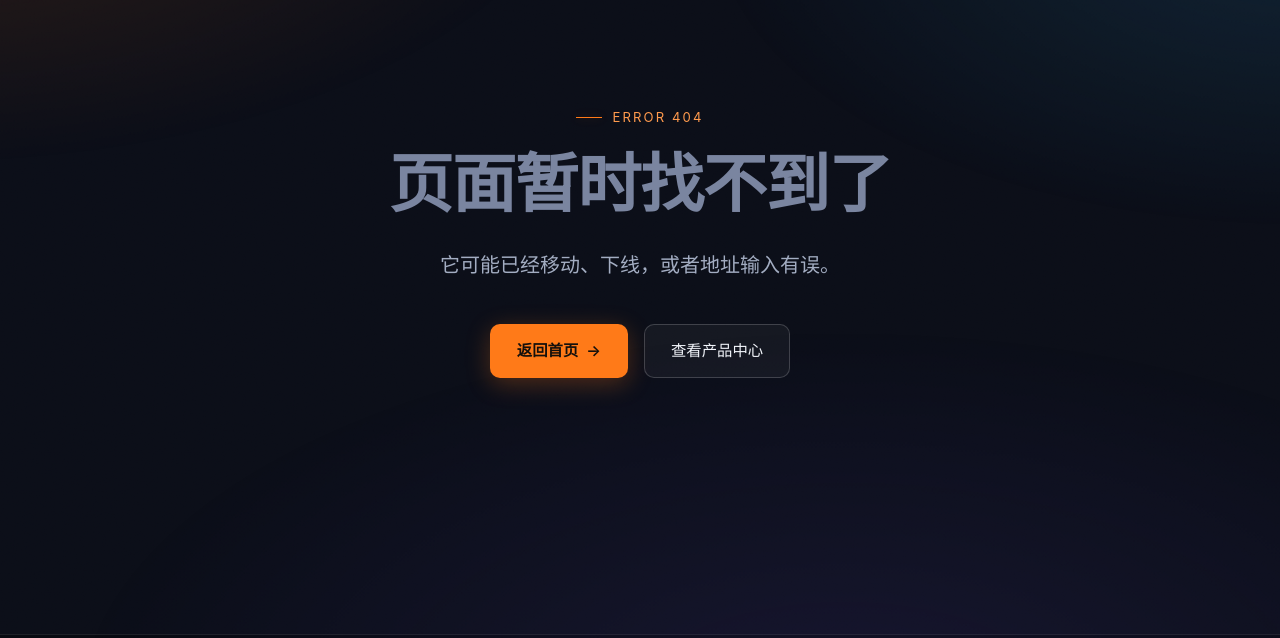
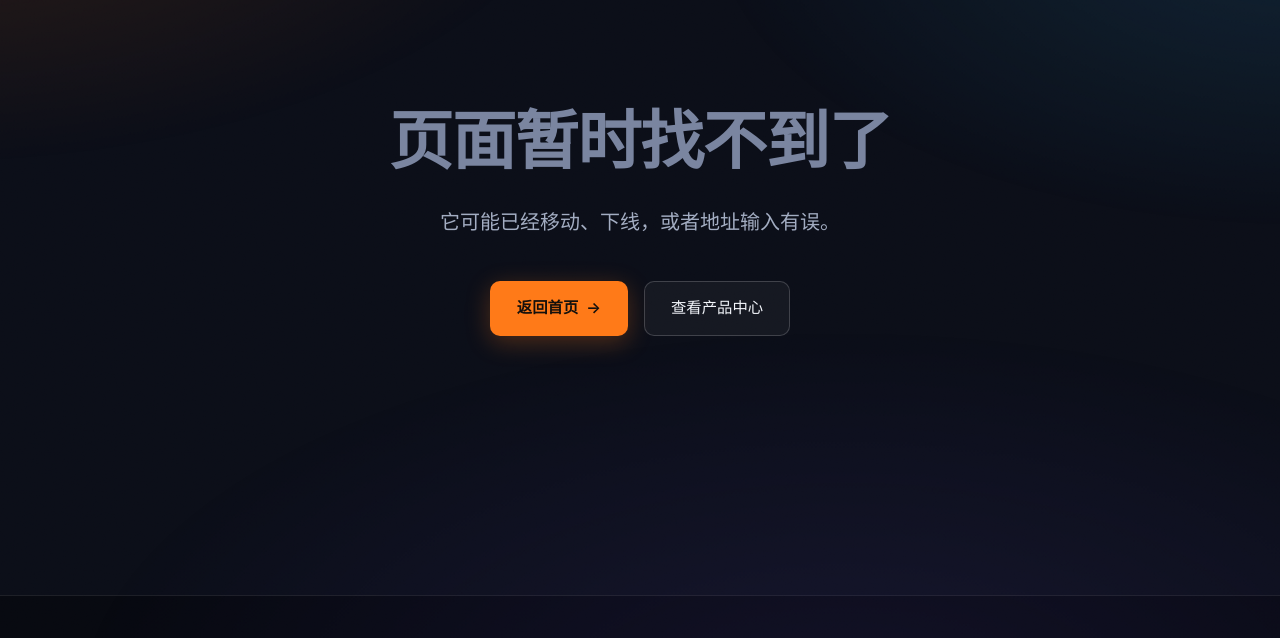
Before and after one commit to lichaotao-gif/cuiya-web, a website: page 404.html in a window 1280 px wide. Shown: the part 61-699 px from the top of the page. Drawn offline with Linux system fonts and the light colour scheme.

Commit message:
style: remove decorative English section labels

```diff
--- a/404.html
+++ b/404.html
@@ -10,7 +10,7 @@
 <link rel="icon" href="/assets/images/favicon-32.png" sizes="32x32" type="image/png">
 <link rel="apple-touch-icon" href="/assets/images/apple-touch-icon.png">
 <link rel="stylesheet" href="/assets/css/core.css?v=20260922-3">
-<link rel="stylesheet" href="/assets/css/components.css?v=20260922-3">
+<link rel="stylesheet" href="/assets/css/components.css?v=20260922-5">
 </head>
 <body>
 <div id="site-nav"></div>
--- a/assets/css/components.css
+++ b/assets/css/components.css
@@ -298,9 +298,9 @@
   color: var(--cyan-400);
 }
 
-/* 章节眉标 */
+/* 英文章节眉标按当前内容策略统一隐藏，保留结构便于后续恢复 */
 .eyebrow {
-  display: inline-flex;
+  display: none;
   align-items: center;
   gap: 10px;
   color: var(--brand-400);
@@ -309,6 +309,10 @@
   text-transform: uppercase;
   font-family: var(--font-num);
 }
+
+.eyebrow + h1,
+.eyebrow + h2,
+.eyebrow + h3 { margin-top: 0 !important; }
 
 .eyebrow::before {
   content: "";
```
Also changed, not shown: about.html (+1 -1 lines), download.html (+1 -1 lines), index.html (+1 -1 lines), news-detail.html (+1 -1 lines), news.html (+1 -1 lines), policy-detail.html (+1 -1 lines), policy.html (+1 -1 lines), products/bingo-book.html (+1 -1 lines), products/bingo-live.html (+1 -1 lines), products/bingo-mate-app.html (+1 -1 lines), products/bingo-mate.html (+1 -1 lines), products/bingo-plus.html (+1 -1 lines), research.html (+1 -1 lines).
